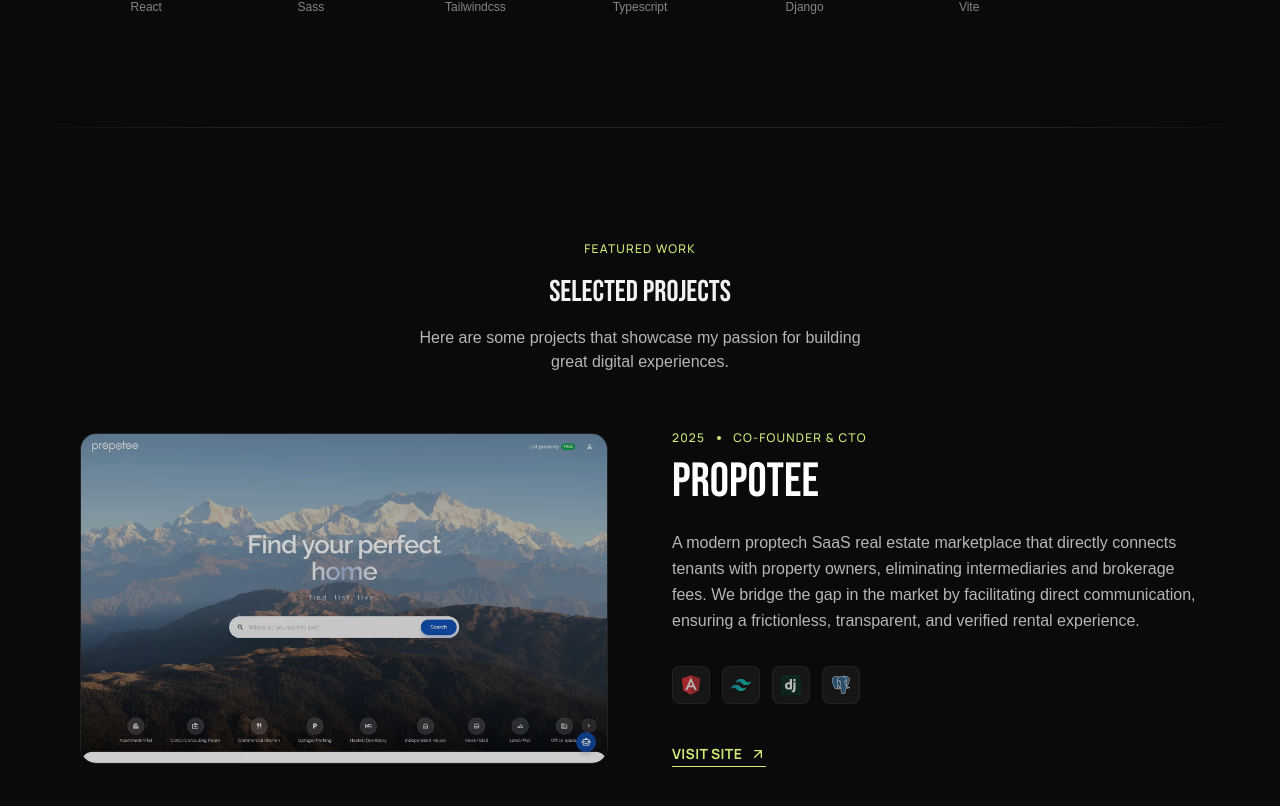
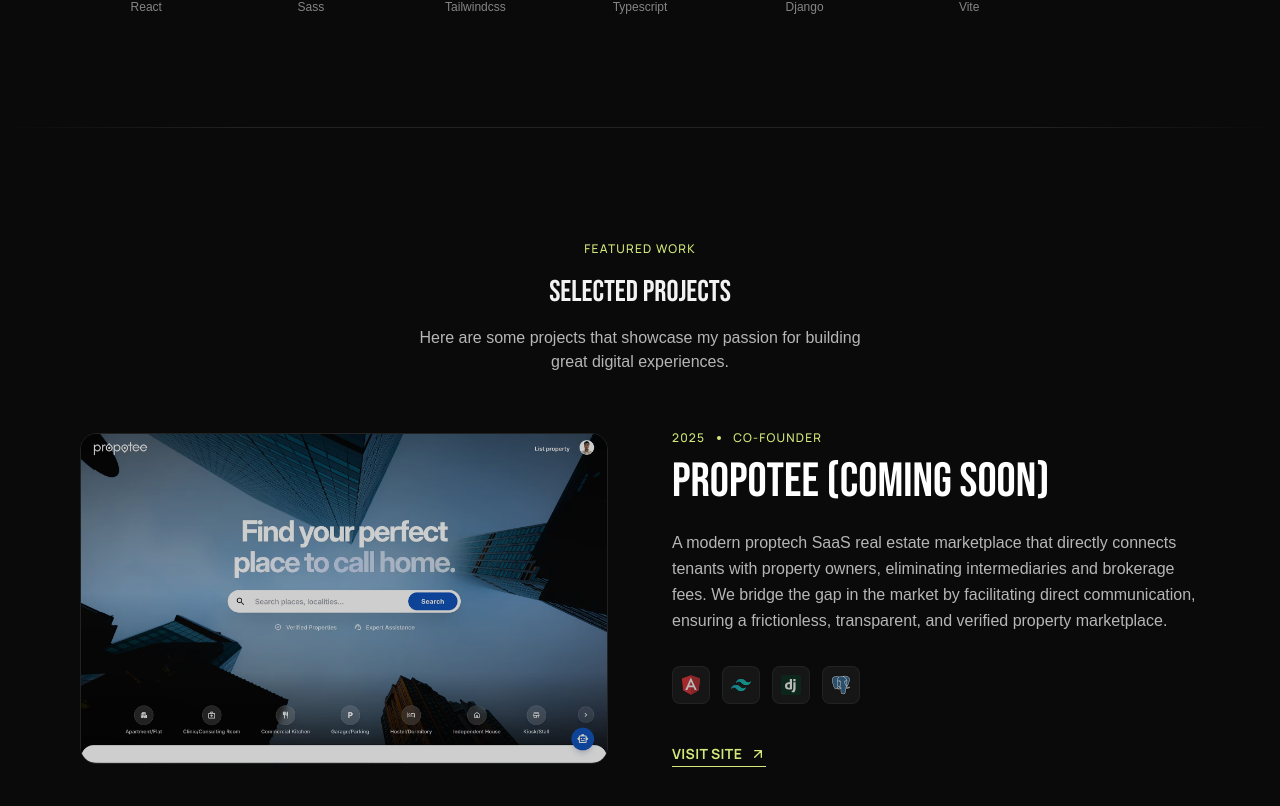
Before and after one commit to tongbadaju/tushar-rai, a React (Vite) app: page / in a window 1280 px wide. Shown: the part 1224-2030 px from the top of the page. Built offline with nearby package versions, Linux system fonts and the light colour scheme; a web font is replaced by a local one.

Commit message:
content and project photo updation

```diff
--- a/src/content.js
+++ b/src/content.js
@@ -10,8 +10,8 @@
 };
 
 const about = {
-  description: "I am a developer and entrepreneur based in Sikkim with a Computer Science & Engineering background. Currently, I'm co-founding Propotee, a proptech startup revolutionizing the rental experience. I'm passionate about building accessible, user-friendly products that solve real problems. When I'm not coding, you'll find me riding or at the gym.",
-  shortDescription: "Co-Founder & CTO at Propotee. Building accessible and user-friendly digital experiences."
+  description: "I am a developer and entrepreneur based in Sikkim with a Computer Science & Engineering background. Currently, I'm co-founding Propotee, a proptech startup revolutionizing the property marketplace. I'm passionate about building accessible, user-friendly products that solve real problems. When I'm not coding, you'll find me riding or at the gym.",
+  shortDescription: "Co-Founder at Propotee. Building accessible and user-friendly digital experiences."
 };
 
 const social = [
@@ -99,11 +99,11 @@
 
 const works = [
   {
-    title: 'Propotee',
+    title: 'Propotee (Coming Soon)',
     description:
-      'A modern proptech SaaS real estate marketplace that directly connects tenants with property owners, eliminating intermediaries and brokerage fees. We bridge the gap in the market by facilitating direct communication, ensuring a frictionless, transparent, and verified rental experience.',
+      'A modern proptech SaaS real estate marketplace that directly connects tenants with property owners, eliminating intermediaries and brokerage fees. We bridge the gap in the market by facilitating direct communication, ensuring a frictionless, transparent, and verified property marketplace.',
     year: 2025,
-    role: 'Co-Founder & CTO',
+    role: 'Co-Founder',
     image: 'images/works/propotee.avif',
     demo: 'https://propotee.com',
     techStack: 'Angular, TailwindCSS, Django, PostgreSQL'
@@ -164,6 +164,15 @@
 
 const experiences = [
   {
+    title: 'Co-Founder',
+    date: '2025 - Present',
+    description: 'Co-founding Propotee, a proptech startup revolutionizing the property marketplace. Building accessible and user-friendly digital experiences.',
+    icon: 'images/depts/propotee.png',
+    iconType: 'img',
+    organization: 'Propotee',
+    bullets: [],
+  },
+  {
     title: 'Freelance Developer',
     date: 'July 2025 - Present',
     description: 'Working as an independent freelance developer. Exploring and learning new technologies.',
```
Also changed, not shown: public/images/depts/propotee.png (added), public/images/works/propotee.avif.
